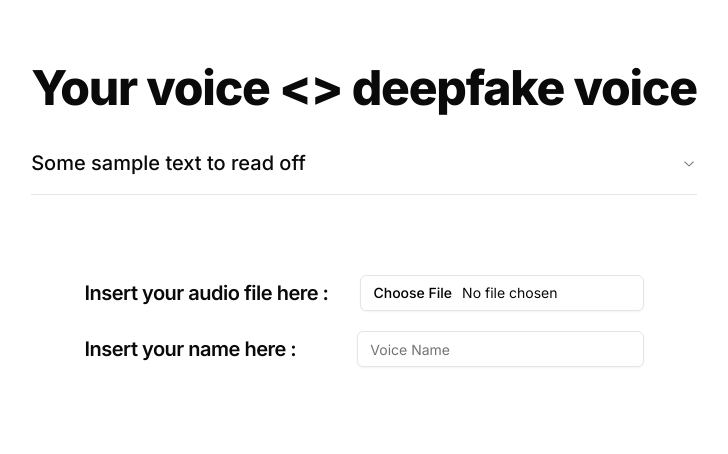
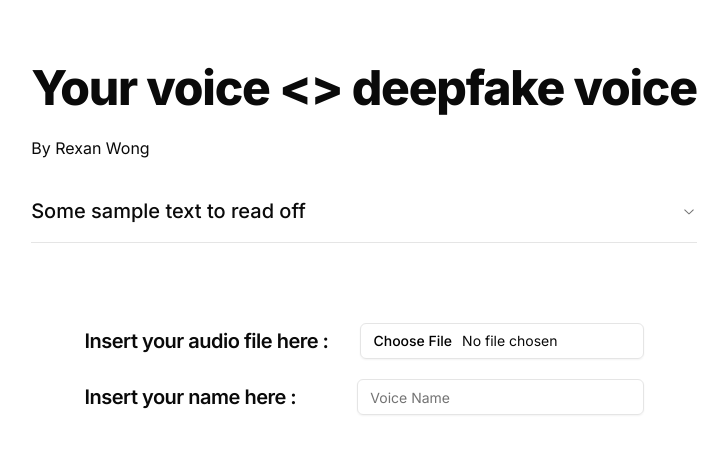
Before and after one commit to RexanWONG/generate-deepfake-voice, a Next.js app: page / in a window 1280 px wide. Shown: the top 454 px of the page, without its empty margins (276-1004 px from the left). Built offline with nearby package versions, Linux system fonts and the light colour scheme; no server answers.

Commit message:
add name

```diff
--- a/components/WordHeader.tsx
+++ b/components/WordHeader.tsx
@@ -11,6 +11,9 @@ const WordHeader = () => {
         <h1 className="scroll-m-20 text-4xl font-extrabold tracking-tight lg:text-5xl">
           Your voice {'<>'} deepfake voice
         </h1>
+        <p className="[&:not(:first-child)]:mt-6">
+          By <a href="https://linktr.ee/rexanwong">Rexan Wong</a>
+        </p>
 
         <Accordion type="single" collapsible className="mt-5">
           <AccordionItem value="item-1">
```
